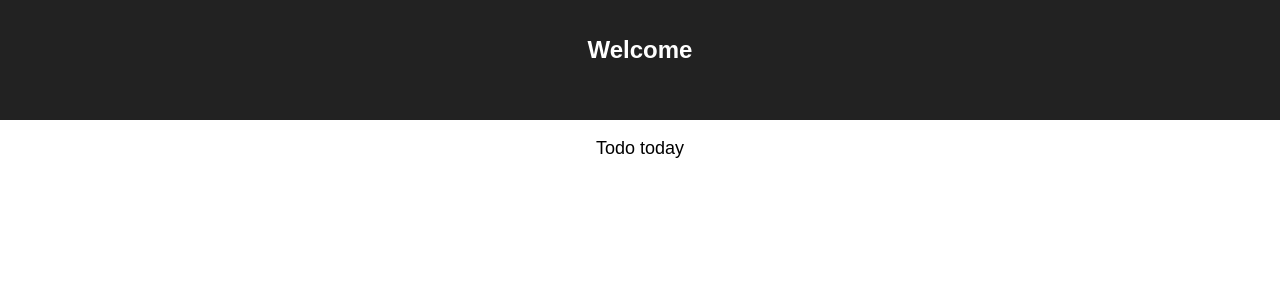
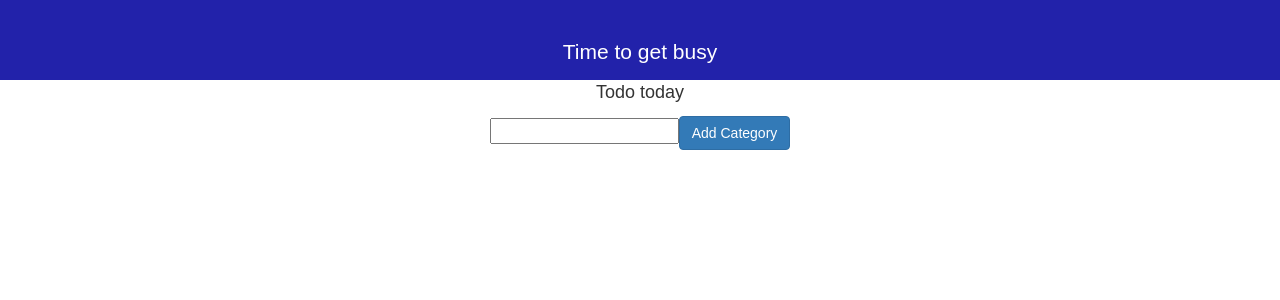
Before and after one commit to andela-megwali/busy, a React app: page / in a window 1280 px wide. Shown: the top 300 px of the page. Built offline with nearby package versions, Linux system fonts and the light colour scheme.

Commit message:
Add bootstrap and create category component

```diff
--- a/package.json
+++ b/package.json
@@ -10,6 +10,7 @@
     "babel-loader": "7.1.2",
     "babel-preset-react-app": "^3.1.0",
     "babel-runtime": "6.26.0",
+    "bootstrap": "^3.3.7",
     "case-sensitive-paths-webpack-plugin": "2.1.1",
     "chalk": "1.1.3",
     "css-loader": "0.28.7",
--- a/src/App.css
+++ b/src/App.css
@@ -8,7 +8,7 @@
 }
 
 .App-header {
-  background-color: #222;
+  background-color: #22a;
   height: 80px;
   padding: 20px;
   color: white;
--- a/src/App.js
+++ b/src/App.js
@@ -1,16 +1,18 @@
 import React, { Component } from 'react';
 import './App.css';
+import Category from './Category'
 
 class App extends Component {
   render() {
     return (
-      <div className="App">
-        <header className="App-header">
-          <h1 className="App-title">{'Welcome'}</h1>
+      <div className={'App'}>
+        <header className={'App-header'}>
+          <h1 className={'App-title'}>{'Time to get busy'}</h1>
         </header>
-        <p className="App-intro">
+        <p className={'App-intro'}>
           {'Todo today'}
         </p>
+        <Category />
       </div>
     );
   }
--- /dev/null
+++ b/src/Category.jsx
@@ -0,0 +1,20 @@
+import React from 'react';
+
+class Category extends React.Component {
+  constructor(props) {
+    super(props);
+
+    this.state = {};
+  }
+
+  render() {
+    return (
+      <div>
+        <input />
+        <button type={'button'} className={'btn btn-primary'}>{'Add Category'}</button>
+      </div>
+    );
+  }
+}
+
+export default Category;
--- a/src/index.js
+++ b/src/index.js
@@ -1,8 +1,9 @@
 import React from 'react';
 import ReactDOM from 'react-dom';
-import './index.css';
 import App from './App';
 import registerServiceWorker from './registerServiceWorker';
+import '../node_modules/bootstrap/dist/css/bootstrap.min.css';
+import './index.css';
 
 ReactDOM.render(<App />, document.getElementById('root'));
 registerServiceWorker();
```
Also changed, not shown: 1 other file (tests, documents, lock files or other folders).
